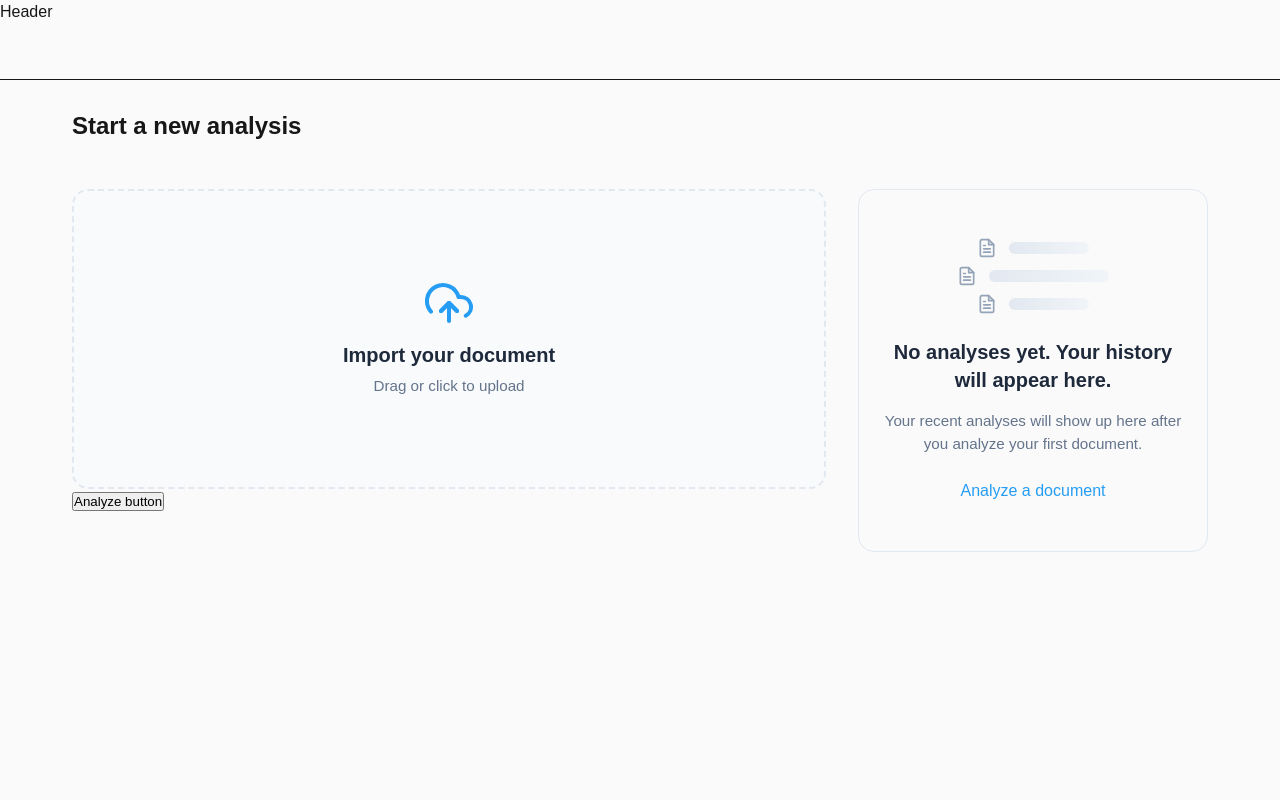
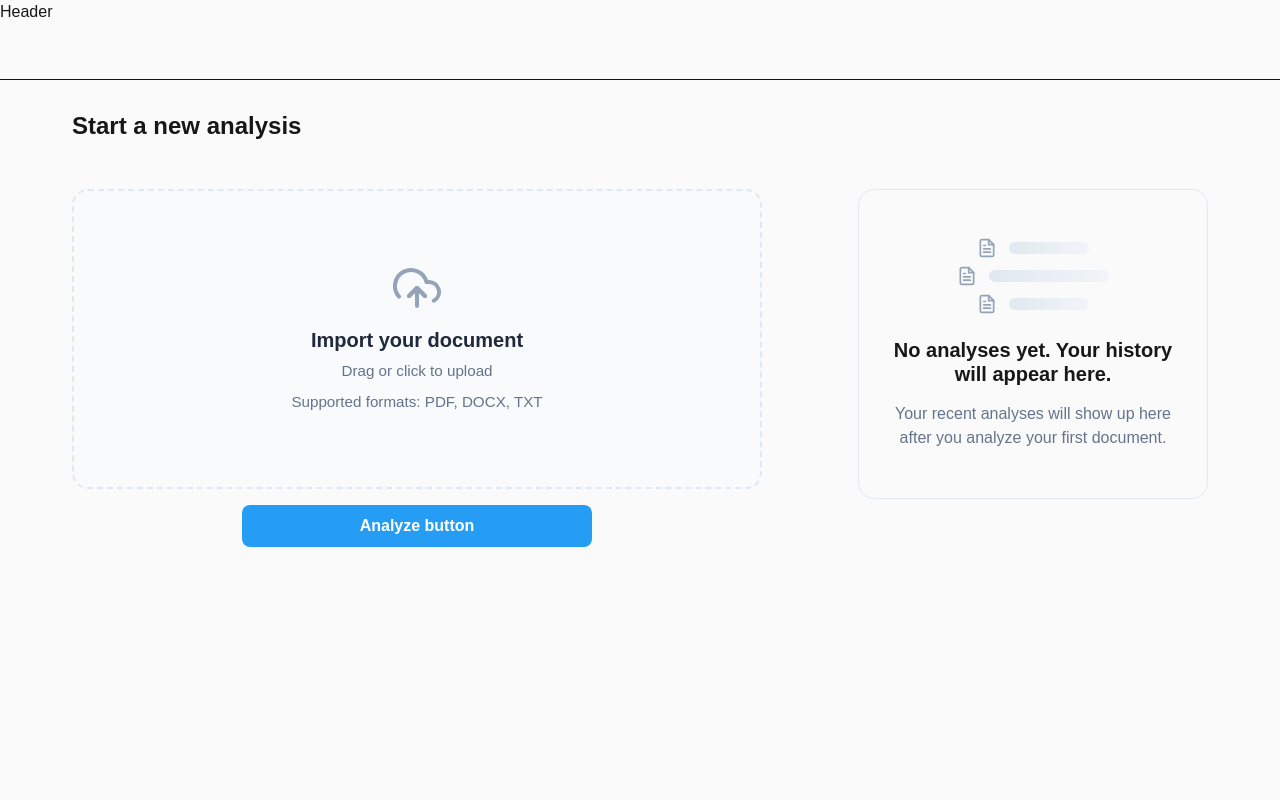
Before and after one commit to stelianfedorca/document-analyzer-llm, a Next.js app: page /analyze/upload in a window 1280 px wide. Shown: the top 800 px of the page. Built offline with nearby package versions, Linux system fonts and the light colour scheme.

Commit message:
Create a reusable Button component and refine UI styling for upload and recent analyses card

```diff
--- a/src/app/globals.css
+++ b/src/app/globals.css
@@ -1,6 +1,8 @@
 :root {
   --background: #fafafa;
   --foreground: #171717;
+
+  --primary: #269df4;
 }
 
 /* @media (prefers-color-scheme: dark) {
--- /dev/null
+++ b/src/components/ui/Button/Button.module.css
@@ -0,0 +1,57 @@
+.button {
+  display: inline-flex;
+  align-items: center;
+  justify-content: center;
+  gap: 0.5rem;
+  font-weight: 600;
+  border: none;
+  border-radius: 0.5rem;
+  cursor: pointer;
+  transition: background-color 0.2s, transform 0.1s;
+
+  /* width: 100%; */
+}
+.button:active {
+  transform: scale(0.98);
+}
+.button:disabled {
+  opacity: 0.6;
+  cursor: not-allowed;
+}
+/* Variants */
+.primary {
+  background-color: var(--primary); /* Your blue */
+  color: white;
+}
+.primary:hover:not(:disabled) {
+  background-color: #2a9ad8;
+}
+.secondary {
+  background-color: #e5e7eb;
+  color: #1f2937;
+}
+.ghost {
+  background-color: transparent;
+  color: #3babe8;
+}
+/* Sizes */
+.sm {
+  padding: 0.5rem 1rem;
+  font-size: 0.875rem;
+}
+.md {
+  padding: 0.75rem 1.5rem;
+  font-size: 1rem;
+}
+.lg {
+  padding: 1rem 2rem;
+  font-size: 1.125rem;
+}
+/* Modifiers */
+.fullWidth {
+  width: 100%;
+}
+.loading {
+  position: relative;
+  color: transparent;
+}
--- /dev/null
+++ b/src/components/ui/Button/Button.tsx
@@ -0,0 +1,49 @@
+import { ButtonHTMLAttributes, forwardRef } from "react";
+import styles from "./Button.module.css";
+import clsx from "clsx";
+
+interface Props extends ButtonHTMLAttributes<HTMLButtonElement> {
+  variant?: "primary" | "secondary" | "ghost";
+  size?: "sm" | "md" | "lg";
+  isLoading?: boolean;
+  fullWidth?: boolean;
+}
+
+export const Button = forwardRef<HTMLButtonElement, Props>(
+  (
+    {
+      children,
+      variant = "primary",
+      size = "md",
+      isLoading = false,
+      fullWidth = false,
+      disabled,
+      className,
+      ...props
+    },
+    ref
+  ) => {
+    const buttonStyles = clsx(
+      styles.button,
+      styles[variant],
+      styles[size],
+      {
+        [styles.disabled]: disabled || isLoading,
+        [styles.loading]: isLoading,
+        [styles.fullWidth]: fullWidth,
+      },
+      className
+    );
+
+    return (
+      <button
+        ref={ref}
+        disabled={disabled || isLoading}
+        className={buttonStyles}
+        {...props}
+      >
+        {isLoading ? <span className={styles.spinner} /> : children}
+      </button>
+    );
+  }
+);
--- /dev/null
+++ b/src/components/ui/Button/index.ts
@@ -0,0 +1 @@
+export { Button } from "./Button";
--- a/src/features/analyze/components/DropZone/DropZone.module.css
+++ b/src/features/analyze/components/DropZone/DropZone.module.css
@@ -65,8 +65,8 @@
   display: flex;
   align-items: center;
   justify-content: center;
-  /* color: #94a3b8; */
-  color: #259df4;
+  color: #94a3b8;
+  /* color: #259df4; */
   font-size: 48px;
   background: #ffffff;
   /* box-shadow: 0 4px 6px -1px rgba(0, 0, 0, 0.05); */
--- a/src/features/analyze/components/DropZone/DropZone.tsx
+++ b/src/features/analyze/components/DropZone/DropZone.tsx
@@ -51,7 +51,7 @@ export function DropZone({ onFileSelected }: Props) {
           animate={{
             scale: isDragActive ? 1.1 : 1,
             backgroundColor: isDragActive ? "#e0e7ff" : "hsl(0 0% 100% / 0)",
-            color: isDragActive ? "#4f46e5" : "#259DF4",
+            color: isDragActive ? "#4f46e5" : "#94a3b8",
           }}
           transition={{ duration: 0.1 }}
         >
@@ -64,6 +64,9 @@ export function DropZone({ onFileSelected }: Props) {
           </h3>
           <p className={styles.subtitle}>Click to upload</p>
           <p className={styles.subtitleDesktop}>Drag or click to upload</p>
+          <p className={styles.subtitleDesktop}>
+            Supported formats: PDF, DOCX, TXT
+          </p>
         </div>
       </div>
     </motion.div>
--- a/src/features/analyze/components/UploadView/UploadView.module.css
+++ b/src/features/analyze/components/UploadView/UploadView.module.css
@@ -16,9 +16,25 @@
 }
 
 .mainContent {
+  display: flex;
+  flex-direction: column;
 }
 
 .sidebar {
+}
+
+.analyzeButton {
+  /* mobile */
+  align-self: stretch;
+
+  margin-top: 1rem;
+}
+
+@media (min-width: 768px) {
+  .analyzeButton {
+    align-self: center;
+    min-width: 350px;
+  }
 }
 
 @media (min-width: 1100px) {
@@ -29,5 +45,6 @@
     /* grid layout on desktop */
     display: grid;
     grid-template-columns: 1fr minmax(300px, 350px);
+    gap: 6rem;
   }
 }
--- a/src/features/analyze/components/UploadView/UploadView.tsx
+++ b/src/features/analyze/components/UploadView/UploadView.tsx
@@ -8,6 +8,7 @@ import { useAnalyzeDocument } from "@/features/analyze/hooks";
 import { useRouter } from "next/navigation";
 import { DropZone } from "../DropZone";
 import { RecentAnalysisList } from "@/features/history/components/RecentAnalysisList";
+import { Button } from "@/components/ui/Button";
 
 export function UploadView() {
   const [file, setFile] = useState<File | null>(null);
@@ -54,7 +55,14 @@ export function UploadView() {
             )}
           </AnimatePresence>
 
-          <button onClick={handleAnalyzeDocument}>Analyze button</button>
+          <Button
+            variant="primary"
+            size="md"
+            onClick={handleAnalyzeDocument}
+            className={styles.analyzeButton}
+          >
+            Analyze button
+          </Button>
         </div>
 
         <aside className={styles.sidebar}>
--- a/src/features/history/components/RecentAnalysisList/RecentAnalysisList.module.css
+++ b/src/features/history/components/RecentAnalysisList/RecentAnalysisList.module.css
@@ -1,4 +1,4 @@
-.emptyState {
+.emptyStateContainer {
   display: flex;
   flex-direction: column;
   align-items: center;
@@ -44,34 +44,43 @@
 /* Text content */
 .title {
   font-size: 1.25rem;
-  font-weight: 600;
-  color: #1e293b;
-  margin: 0;
   max-width: 280px;
-  line-height: 1.4;
 }
 
 .subtitle {
-  font-size: 0.95rem;
+  font-size: 1rem;
   color: #64748b;
-  margin: 0;
   max-width: 320px;
-  line-height: 1.5;
 }
 
 /* CTA Link */
 .ctaLink {
+  position: relative;
   font-size: 1rem;
-  font-weight: 500;
   color: #259df4;
   text-decoration: none;
-  margin-top: 0.5rem;
-  transition: color 0.2s ease;
 }
 
 .ctaLink:hover {
   color: #1e8ad1;
-  text-decoration: underline;
+}
+
+.ctaLink::after {
+  content: "";
+  position: absolute;
+  left: 0;
+  bottom: 1px;
+  width: 100%;
+  height: 1.5px;
+  background: currentColor;
+
+  transform: scaleX(0);
+  transform-origin: left;
+  transition: transform 0.3s ease-out;
+}
+
+.ctaLink:hover::after {
+  transform: scaleX(1);
 }
 
 /* Future list container */
--- a/src/features/history/components/RecentAnalysisList/RecentAnalysisList.tsx
+++ b/src/features/history/components/RecentAnalysisList/RecentAnalysisList.tsx
@@ -8,7 +8,7 @@ export function RecentAnalysisList() {
 
   if (analyses.length === 0) {
     return (
-      <div className={styles.emptyState}>
+      <div className={styles.emptyStateContainer}>
         <div className={styles.illustration}>
           <div className={styles.row}>
             <FiFileText className={styles.docIcon} />
@@ -33,9 +33,9 @@ export function RecentAnalysisList() {
           document.
         </p>
 
-        <Link href="/analyze/upload" className={styles.ctaLink}>
+        {/* <Link href="/analyze/upload" className={styles.ctaLink}>
           Analyze a document
-        </Link>
+        </Link> */}
       </div>
     );
   }
```
